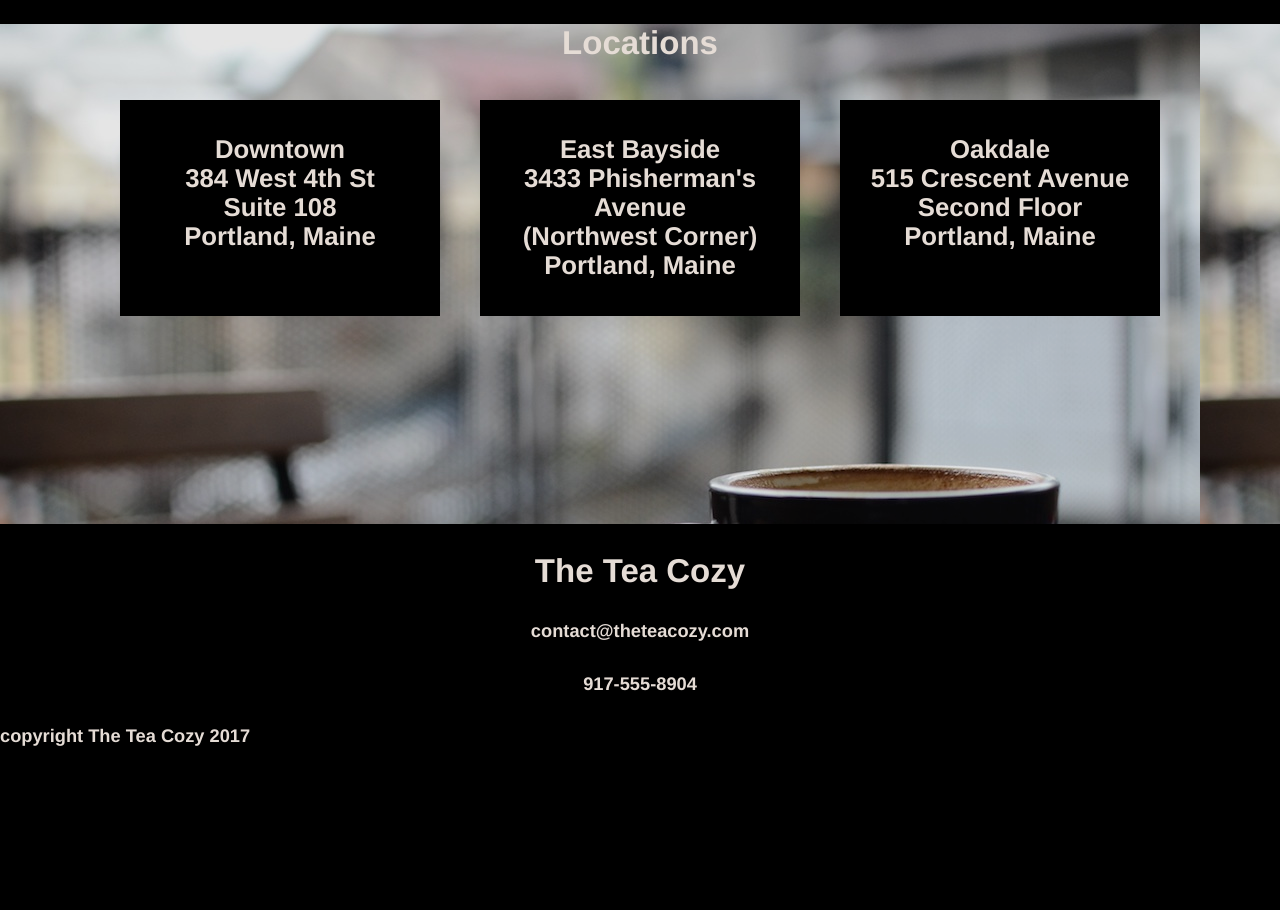
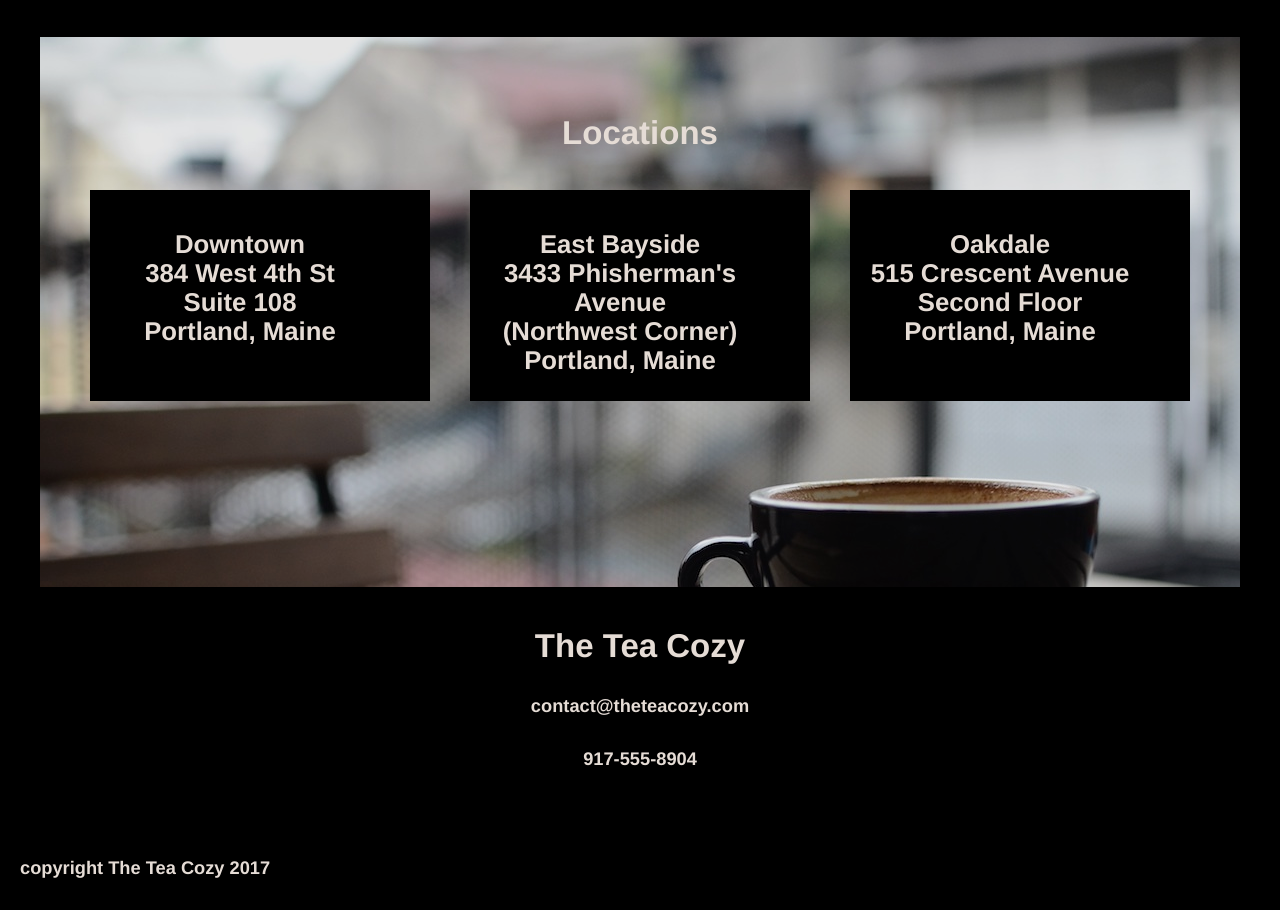
Before and after one commit to ARB89/te-acogedor, a plain HTML site: page index.html in a window 1280 px wide. Shown: the part 1571-2481 px from the top of the page. Before the commit the page ends 2349 px from the top, so only its background shows below. Drawn offline with Linux system fonts and the light colour scheme.

Commit message:
retoques

```diff
--- a/resources/styles/style.css
+++ b/resources/styles/style.css
@@ -9,13 +9,14 @@ body{
 }
 header{
   width: 100%;
-  height: 80px;
+  height: 100px;
   background-color: black;
   position: fixed;
   z-index: 1;
   display: flex;
   justify-content: space-between;
   align-items: center;
+  margin-top:0;
 }
 .logo{
   padding-left: 30px;
@@ -46,6 +47,7 @@ background-color: black;
   background-image: url("../imagen/img-mission-background.jpg");
   height: 700px;
   padding-top: 70px;
+  margin:0 40px;
 }
 .foto-grande{
   display: flex;
@@ -80,6 +82,9 @@ padding-top: 70px;
   background-image: url("../imagen/img-locations-background.jpg");
   height: 500px;
   display: block;
+  padding-top: 50px;
+  margin: 40px 40px;
+  border: 1px;
 }
 .flex-gps{
   display: flex;
@@ -91,7 +96,7 @@ padding-top: 70px;
   background-color: black;
   width:300px;
   margin: 5px 20px;
-  padding: 10px;
+  padding: 15px 40px 0 0;
   opacity: 1;
   flex-direction: column;
   justify-content: center;
@@ -99,8 +104,9 @@ padding-top: 70px;
 
 #correo{
   display: block;
+  height: 200px;
 }
 footer{
   text-align: left;
-  margin-right: 20px;
+  padding-left: 20px;
 }
```
